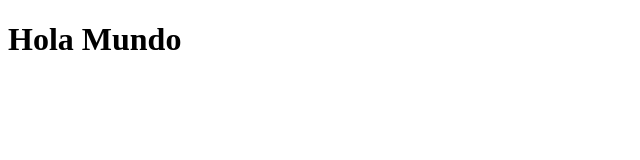
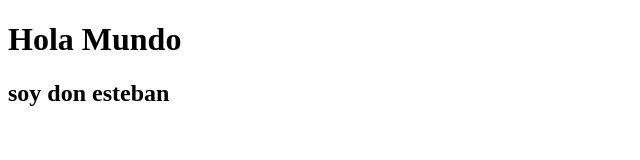
Before and after one commit to juanes1205/mi-primer-repositorio, a plain HTML site: page index.html in a window 1280 px wide. Shown: the whole page, without its empty margins (0-640 px from the left). Drawn offline with Linux system fonts and the light colour scheme.

Commit message:
soy esteban

```diff
--- a/index.html
+++ b/index.html
@@ -7,5 +7,6 @@
   </head>
   <body>
     <h1>Hola Mundo</h1>
+    <h2>soy don esteban</h2>
   </body>
 </html>
```
